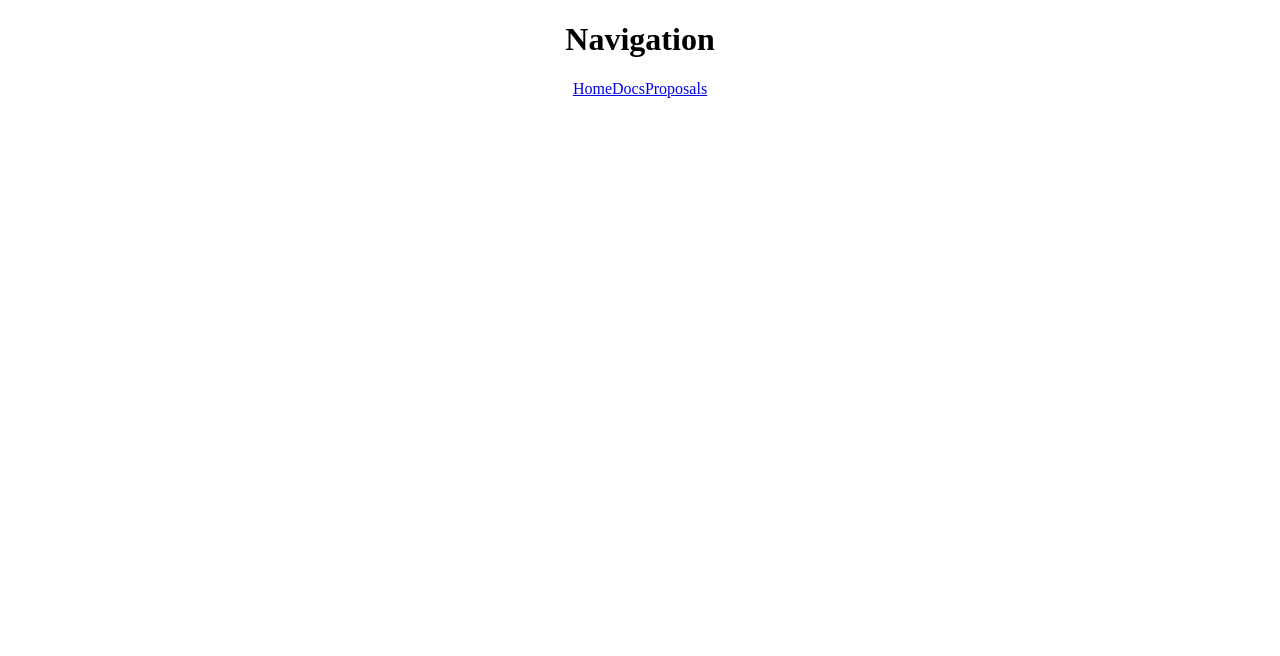
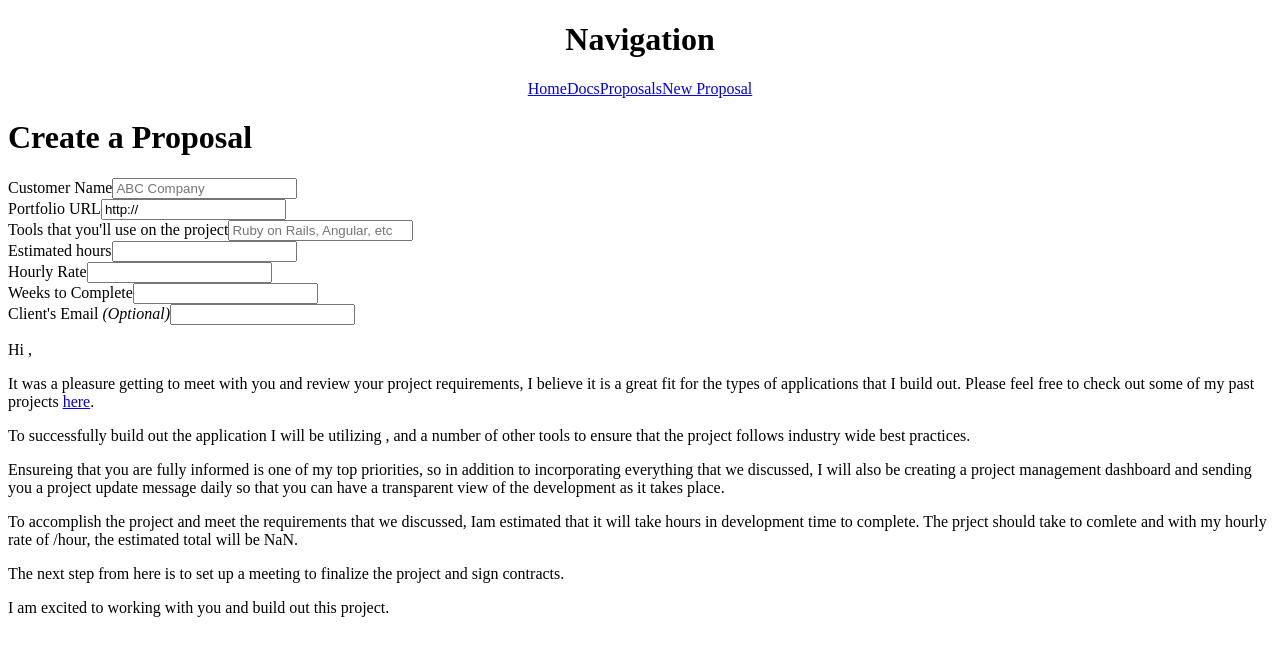
Before and after one commit to kaushalkishorersmt/front-end, an Angular app: page /proposals/new in a window 1280 px wide. Before the commit this address led to /. Shown: the top 656 px of the page. Built offline with nearby package versions, Linux system fonts and the light colour scheme.

Commit message:
Add proposal new form with static data.

```diff
--- a/src/app/app-routing.module.ts
+++ b/src/app/app-routing.module.ts
@@ -4,12 +4,14 @@ import { RouterModule, Routes } from '@angular/router';
 import { HomepageComponent } from './homepage/homepage.component';
 import { DocumentsComponent } from './documents/documents.component';
 import { ProposalListComponent } from './proposal/proposal-list/proposal-list.component';
+import { ProposalNewComponent } from './proposal/proposal-new/proposal-new.component';
 
 const routes: Routes = [
   { path: '', redirectTo: '/home', pathMatch: 'full' },
   { path: 'home', component: HomepageComponent },
   { path: 'documents', component: DocumentsComponent },
   { path: 'proposals', component: ProposalListComponent },
+  { path: 'proposals/new', component: ProposalNewComponent },
 ]
 
 @NgModule({
--- a/src/app/app.component.html
+++ b/src/app/app.component.html
@@ -7,5 +7,6 @@
   <a routerLink="/home">Home</a>
   <a routerLink="/documents">Docs</a>
   <a routerLink="/proposals">Proposals</a>
+  <a routerLink="/proposals/new">New Proposal</a>
 </div>
 <router-outlet></router-outlet>
--- a/src/app/proposal/proposal-list/proposal-list.component.html
+++ b/src/app/proposal/proposal-list/proposal-list.component.html
@@ -1,3 +1,7 @@
-<p>
-  proposal-list works!
-</p>
+<h1>Proposal List</h1>
+
+
+<div *ngFor="let proposal of proposals">
+  {{proposal.id}} - {{proposal.customer}}: {{proposal.client_email}}
+
+</div>
--- a/src/app/proposal/proposal-list/proposal-list.component.ts
+++ b/src/app/proposal/proposal-list/proposal-list.component.ts
@@ -1,4 +1,5 @@
 import { Component, OnInit } from '@angular/core';
+import { Proposal } from '../proposal';
 
 @Component({
   selector: 'app-proposal-list',
@@ -12,4 +13,13 @@ export class ProposalListComponent implements OnInit {
   ngOnInit() {
   }
 
+  proposalOne: Proposal = new Proposal(1, 'ZadP Soluction Pvt. Ltd.', 'http://portfolio.kaushal.com', 'Ruby on Rails', 150, 120, 15, 'kaushal@shopknekt.com')
+  proposalTwo: Proposal = new Proposal(2, 'ABC Soluction Pvt. Ltd.', 'http://portfolio.ajil.com', 'Ruby on Rails', 150, 120, 15, 'ajil@shopknekt.com')
+  proposalThree: Proposal = new Proposal(3, 'XYZ Soluction Pvt. Ltd.', 'http://portfolio.rutul.com', 'Ruby on Rails', 150, 120, 15, 'rutul@shopknekt.com')
+
+  proposals: Proposal[] = [
+    this.proposalOne,
+    this.proposalTwo,
+    this.proposalThree
+  ]
 }
--- /dev/null
+++ b/src/app/proposal/proposal-new/proposal-new.component.html
@@ -0,0 +1,100 @@
+<h1>Create a Proposal</h1>
+
+<div>
+  <form  #proposalForm="ngForm">
+    <div class="form-group">
+      <label for="customer">Customer Name</label>
+      <input type="text"
+              id="customer"
+              placeholder="ABC Company"
+              required
+              name="customer"
+              #customer='ngModel'
+              [(ngModel)]="proposal.customer"
+      >
+    </div>
+
+    <div class="form-group">
+      <label for="portfolio_url">Portfolio URL</label>
+      <input type="text"
+              id="portfolio_url"
+              required
+              name="portfolio_url"
+              #portfolio_url='ngModel'
+              [(ngModel)]="proposal.portfolio_url"
+      >
+    </div>
+
+    <div class="form-group">
+      <label for="tools">Tools that you'll use on the project</label>
+      <input type="text"
+              id="tools"
+              placeholder="Ruby on Rails, Angular, etc"
+              required
+              name="tools"
+              #tools='ngModel'
+              [(ngModel)]="proposal.tools"
+      >
+    </div>
+
+    <div class="form-group">
+      <label for="estimated_hours">Estimated hours</label>
+      <input type="number"
+              id="estimated_hours"
+              required
+              name="estimated_hours"
+              #estimated_hours='ngModel'
+              [(ngModel)]="proposal.estimated_hours"
+      >
+    </div>
+
+    <div class="form-group">
+      <label for="hourly_rate">Hourly Rate</label>
+      <input type="number"
+              id="hourly_rate"
+              required
+              name="hourly_rate"
+              #hourly_rate='ngModel'
+              [(ngModel)]="proposal.hourly_rate"
+      >
+    </div>
+
+    <div class="form-group">
+      <label for="weeks_to_complete">Weeks to Complete</label>
+      <input type="number"
+              id="weeks_to_complete"
+              required
+              name="weeks_to_complete"
+              #weeks_to_complete='ngModel'
+              [(ngModel)]="proposal.weeks_to_complete"
+      >
+    </div>
+
+    <div class="form-group">
+      <label for="client_email">Client's Email <em>(Optional)</em></label>
+      <input type="email"
+              id="client_email"
+              required
+              name="client_email"
+              #client_email='ngModel'
+              [(ngModel)]="proposal.client_email"
+      >
+    </div>
+  </form>
+</div>
+
+<div>
+  <p>Hi {{ proposal.customer }},</p>
+
+  <p>It was a pleasure getting to meet with you and review your project requirements, I believe it is a great fit for the types of applications that I build out. Please feel free to check out some of my past projects <a href="{{ proposal.portfolio_url }}"> here</a>.</p>
+
+  <p>To successfully build out the application I will be utilizing {{ proposal.tools }}, and a number of other tools to ensure that the project follows industry wide best practices.</p>
+
+  <p>Ensureing that you are fully informed is one of my top priorities, so in addition to incorporating everything that we discussed, I will also be creating a project management dashboard and sending you a project update message daily so that you can have a transparent view of the development as it takes place.</p>
+
+  <p>To accomplish the project and meet the requirements that we discussed, Iam estimated that it will take {{ proposal.estimated_hours }} hours in development time to complete. The prject should take {{ proposal.weeks_to_complete }} to comlete and with my hourly rate of {{ proposal.hourly_rate }}/hour, the estimated total will be {{ proposal.hourly_rate * proposal.estimated_hours }}.</p>
+
+  <p>The next step from here is to set up a meeting to finalize the project and sign contracts.</p>
+
+  <p>I am excited to working with you and build out this project.</p>
+</div>
--- /dev/null
+++ b/src/app/proposal/proposal-new/proposal-new.component.ts
@@ -0,0 +1,16 @@
+import { Component, OnInit } from '@angular/core';
+import { Proposal } from '../proposal'
+
+@Component({
+  selector: 'app-proposal-new',
+  templateUrl: './proposal-new.component.html',
+  styleUrls: ['./proposal-new.component.css']
+})
+export class ProposalNewComponent implements OnInit {
+
+  constructor() { }
+
+  ngOnInit() {
+  }
+  proposal = new Proposal;
+}
--- /dev/null
+++ b/src/app/proposal/proposal.ts
@@ -0,0 +1,14 @@
+export class Proposal {
+  constructor(
+    public id?: number,
+    public customer?: string,
+    public portfolio_url: string = "http://",
+    public tools?: string,
+    public estimated_hours?: number,
+    public hourly_rate?: number,
+    public weeks_to_complete?: number,
+    public client_email?: string,
+  ){}
+}
+
+// 1, 'ZadP Soluction Pvt. Ltd.', 'http://portfolio.kaushal.com', 'Ruby on Rails', 150, 120, 15, 'kaushal@shopknekt.com'
```
Also changed, not shown: src/app/app.module.ts (+6 -3 lines), src/app/proposal/proposal-new/proposal-new.component.css (added), 1 other file (tests, documents, lock files or other folders).
